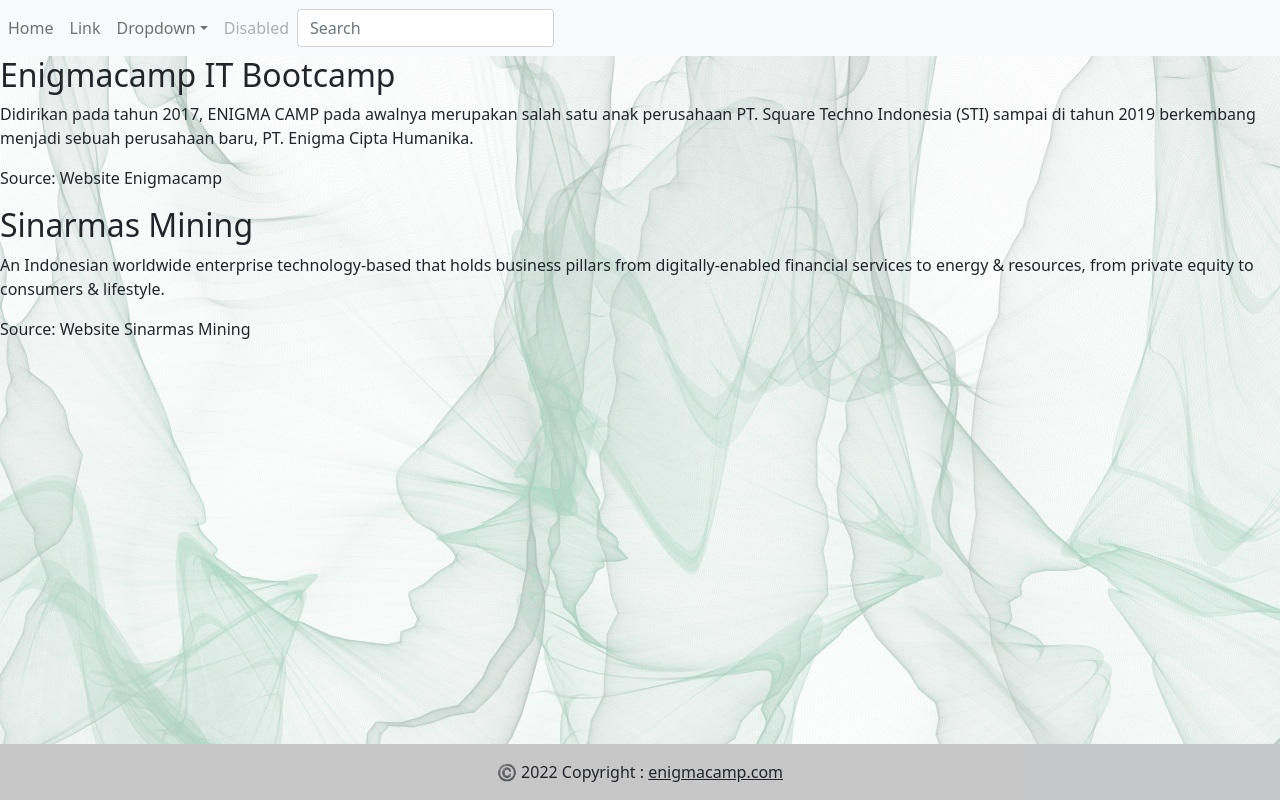
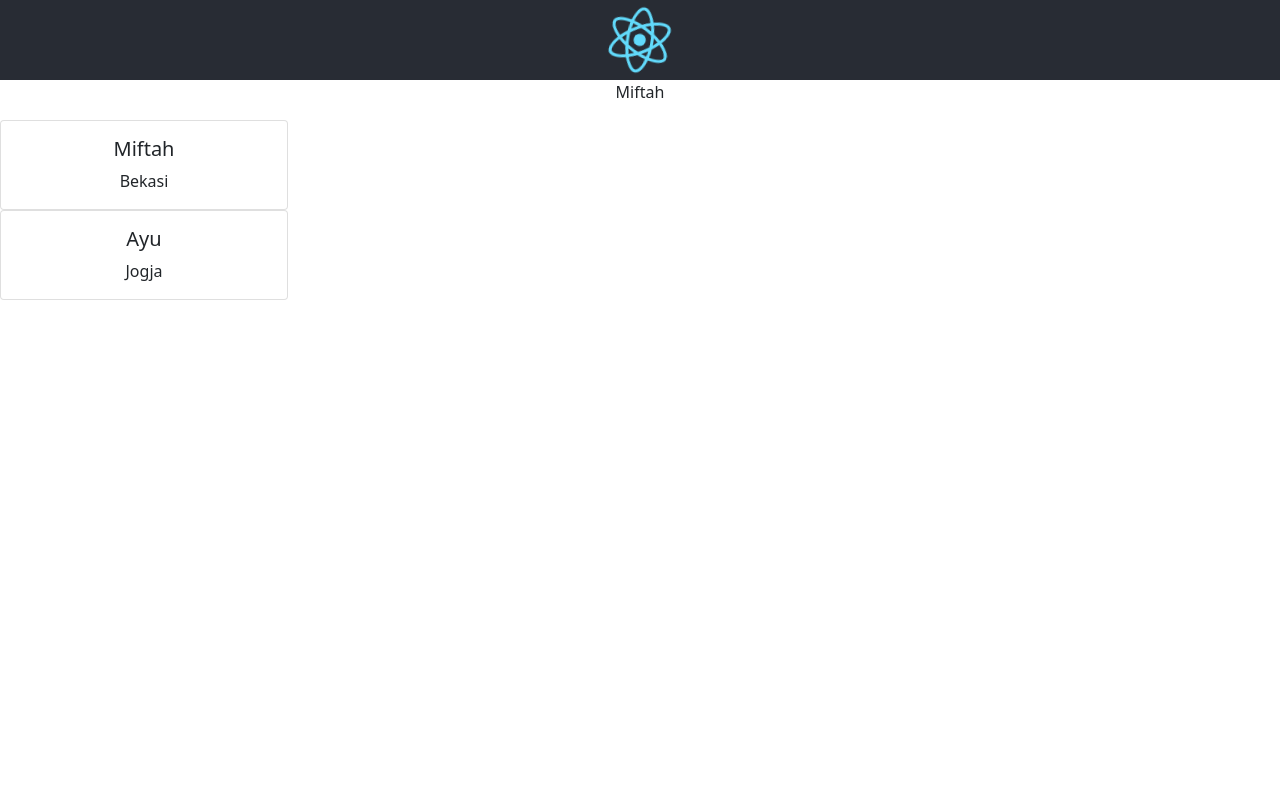
Before and after one commit to miftahayuk/learn-react, a React (Create React App) app: page / in a window 1280 px wide. Built offline with nearby package versions, Linux system fonts and the light colour scheme.

Commit message:
able using props for sending data from parent

```diff
--- a/src/App.css
+++ b/src/App.css
@@ -3,7 +3,7 @@
 }
 
 .App-logo {
-  height: 40vmin;
+  height: 10vmin;
   pointer-events: none;
 }
 
@@ -15,7 +15,7 @@
 
 .App-header {
   background-color: #282c34;
-  min-height: 100vh;
+  min-height: 10vh;
   display: flex;
   flex-direction: column;
   align-items: center;
--- a/src/App.js
+++ b/src/App.js
@@ -176,21 +176,51 @@
 
 
 //===============SINIGMA MULTI KOMPONEN==============//
-import React, { Component } from "react";
-import './MyStyle.css'
-import NavSinigma from "./siningma_website/nav_sinigma";
-import SectionSinigma from "./siningma_website/section_sinigma";
-import FooterSinigma from "./siningma_website/footer_sinigma";
+// import React, { Component } from "react";
+// import './MyStyle.css'
+// import NavSinigma from "./siningma_website/nav_sinigma";
+// import SectionSinigma from "./siningma_website/section_sinigma";
+// import FooterSinigma from "./siningma_website/footer_sinigma";
+// class App extends Component{
+//   render(){
+//     return(
+//       <>
+//       <NavSinigma/>
+//       <SectionSinigma/>
+//       <FooterSinigma/>
+//       </>
+//     );
+//   }
+// }
+
+// export default App
+
+
+//======================PROPS=============================//
+import logo from './logo.svg'
+import './App.css'
+import { Component } from 'react'
+import BodyComponent from './BodyComponent'
+
+
 class App extends Component{
+  name = "Miftah"
   render(){
     return(
-      <>
-      <NavSinigma/>
-      <SectionSinigma/>
-      <FooterSinigma/>
-      </>
-    );
+      <div className="App">
+        <header className="App-header">
+          <img src={logo} className="App-logo" alt="logo"/>
+        </header>
+        <p>{this.name}</p>
+        <BodyComponent nameFromParent={this.name} address="Bekasi"/>
+        <BodyComponent nameFromParent="Ayu" address="Jogja"/>
+      </div>
+    )
   }
 }
 
+
+
+
+
 export default App
--- /dev/null
+++ b/src/BodyComponent.js
@@ -0,0 +1,17 @@
+import { Component } from "react";
+import BodyComponentChild from "./BodyComponentChild";
+
+class BodyComponent extends Component{
+  render(){
+    console.log(this.props);
+    return(
+      <div className="card" style={{width:"18rem"}}>
+        <div className="card-body">
+          <BodyComponentChild nameFromParent2={this.props.nameFromParent} address2={this.props.address}/>
+        </div>
+      </div>
+    )
+  }
+}
+
+export default BodyComponent
--- /dev/null
+++ b/src/BodyComponentChild.js
@@ -0,0 +1,17 @@
+import { Component } from "react";
+
+class BodyComponentChild extends Component{
+  render(){
+    return(
+      <>
+        <h5 className="card-title">{this.props.nameFromParent2}</h5>
+        <p className="card-text">{this.props.address2}</p>
+      </>
+    )
+  }
+}
+
+export default BodyComponentChild
+
+
+//state ini berfungsi untuk memanipulasi data dalam komponen
```
